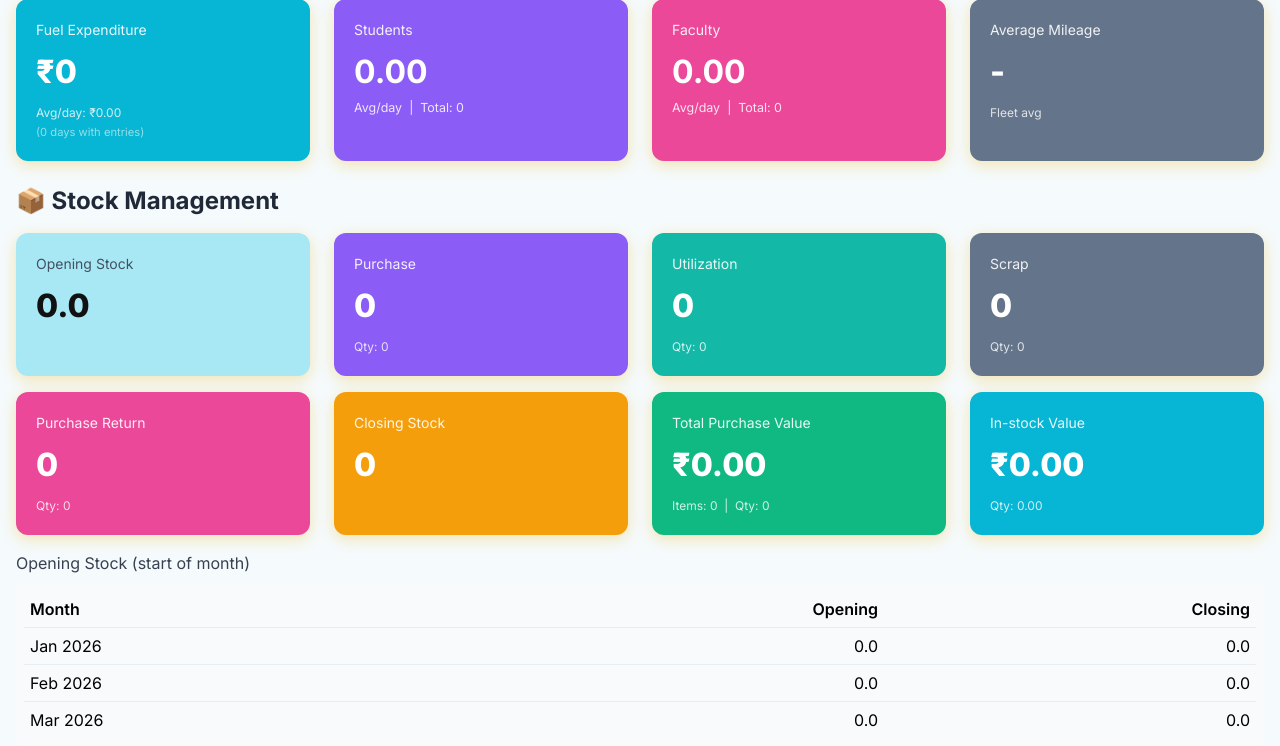
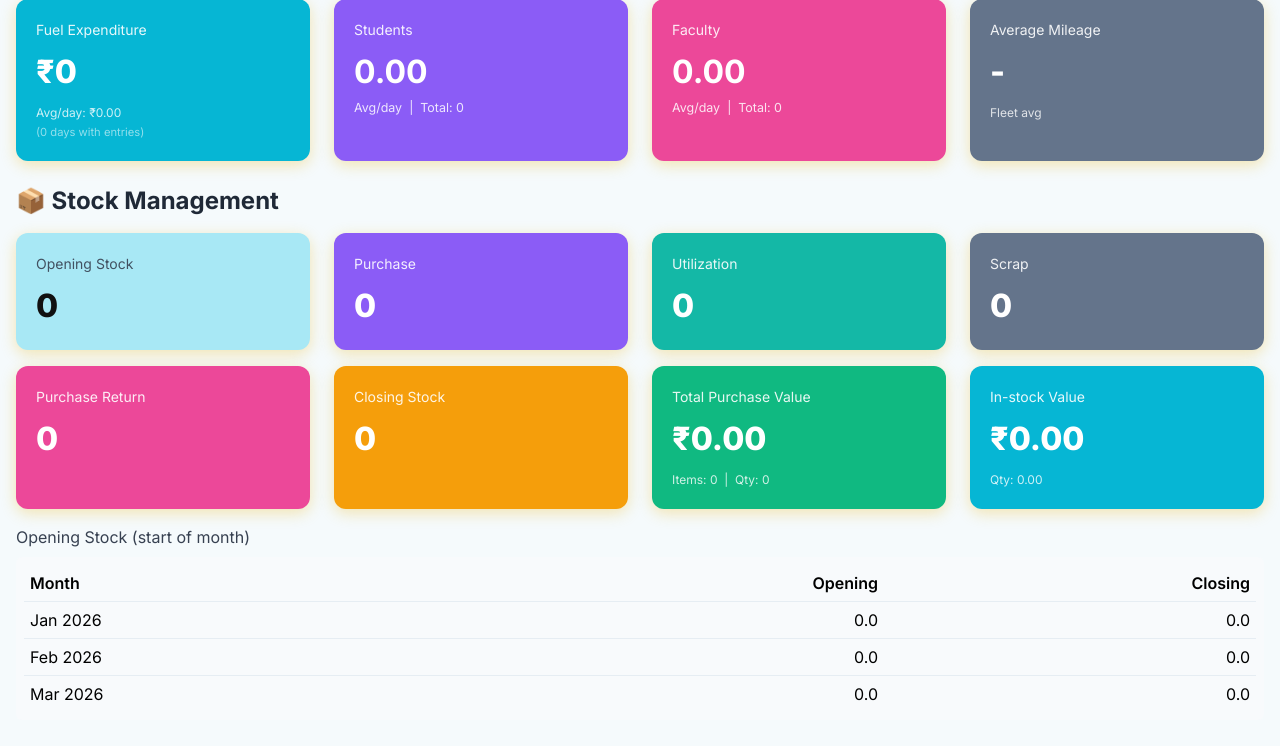
Before and after one commit to pmcdrivelogs/drivelogs, a Flask app: a page that uses templates/admin_analytics_dashboard.html in a window 1280 px wide. Shown: the part 796-1542 px from the top of the page. Run offline with Flask 3, Linux system fonts and the light colour scheme; the visitor is signed in with stand-in values (Sample User, id 1); data that the repository does not hold is empty; some libraries are stand-ins or nearby versions.

Commit message:
Refactor stock management fields in admin dashboard

```diff
--- a/templates/admin_analytics_dashboard.html
+++ b/templates/admin_analytics_dashboard.html
@@ -305,25 +305,25 @@
           </div>
           <div class="stat-box" style="background:#8b5cf6;">
             <h3>Purchase</h3>
-            <div class="value" id="purchasesCount">0</div>
-            <div class="change">Qty: <span id="purchasesQty">0</span></div>
+            <div class="value" id="purchasesQty">0</div>
+            <span id="purchasesCount" style="display:none;">0</span>
           </div>
           <div class="stat-box" style="background:#14b8a6;">
             <h3>Utilization</h3>
-            <div class="value" id="utilizationCount">0</div>
-            <div class="change">Qty: <span id="utilizationQty">0</span></div>
+            <div class="value" id="utilizationQty">0</div>
+            <span id="utilizationCount" style="display:none;">0</span>
           </div>
           <div class="stat-box" style="background:#64748b;">
             <h3>Scrap</h3>
-            <div class="value" id="scrapCount">0</div>
-            <div class="change">Qty: <span id="scrapQty">0</span></div>
+            <div class="value" id="scrapQty">0</div>
+            <span id="scrapCount" style="display:none;">0</span>
           </div>
         </div>
         <div class="grid grid-cols-1 md:grid-cols-2 lg:grid-cols-4 gap-6 mt-4">
           <div class="stat-box" style="background:#ec4899;">
             <h3>Purchase Return</h3>
-            <div class="value" id="purchaseReturnCount">0</div>
-            <div class="change">Qty: <span id="purchaseReturnQty">0</span></div>
+            <div class="value" id="purchaseReturnQty">0</div>
+            <span id="purchaseReturnCount" style="display:none;">0</span>
           </div>
           <div class="stat-box" style="background:#f59e0b;">
             <h3>Closing Stock</h3>
@@ -818,42 +818,43 @@
       }
       document.getElementById('avgMileage').textContent = avgM;
 
-      // Stock management fields (prefer authoritative overallStockTotals when provided)
-      const stockSource = (overallStockTotals && Object.keys(overallStockTotals).length) ? overallStockTotals : data;
-      if (document.getElementById('openingStock')) {
-        if (typeof stockSource.opening_stock !== 'undefined') document.getElementById('openingStock').textContent = stockSource.opening_stock;
-        else if (typeof data.opening_stock !== 'undefined') document.getElementById('openingStock').textContent = data.opening_stock;
-      }
+      // Stock management fields — all period-specific from data
       if (document.getElementById('purchasesCount')) document.getElementById('purchasesCount').textContent = data.total_purchases || 0;
-      // Use authoritative totals from get_stock_totals() — same source as inventory page
-      if (document.getElementById('purchasesQty')) document.getElementById('purchasesQty').textContent = (overallStockTotals.total_original_received_qty !== undefined ? overallStockTotals.total_original_received_qty : (data.purchases_qty || 0));
+      // All Stock Management qty/count fields use period-specific data only
+      if (document.getElementById('purchasesQty')) document.getElementById('purchasesQty').textContent = (data.purchases_qty || 0);
       if (document.getElementById('utilizationCount')) document.getElementById('utilizationCount').textContent = data.total_utilization || 0;
-      if (document.getElementById('utilizationQty')) document.getElementById('utilizationQty').textContent = (overallStockTotals.total_utilized_qty !== undefined ? overallStockTotals.total_utilized_qty : (data.utilization_qty || 0));
+      if (document.getElementById('utilizationQty')) document.getElementById('utilizationQty').textContent = (data.utilization_qty || 0);
       if (document.getElementById('scrapCount')) document.getElementById('scrapCount').textContent = data.total_scrap || 0;
-      if (document.getElementById('scrapQty')) document.getElementById('scrapQty').textContent = (overallStockTotals.total_scrapped_qty !== undefined ? overallStockTotals.total_scrapped_qty : (data.scrap_qty || 0));
+      if (document.getElementById('scrapQty')) document.getElementById('scrapQty').textContent = (data.scrap_qty || 0);
       if (document.getElementById('purchaseReturnCount')) document.getElementById('purchaseReturnCount').textContent = data.total_purchase_returns || 0;
       if (document.getElementById('purchaseReturnQty')) document.getElementById('purchaseReturnQty').textContent = (data.purchase_return_qty || 0);
-      // Closing Stock = authoritative total_current_qty (same as In Stock on inventory page)
-      const closingStockVal = overallStockTotals.total_current_qty !== undefined ? overallStockTotals.total_current_qty : (overallStockTotals.closing_stock_qty || data.closing_stock || 0);
+      // Opening Stock = balance before the selected period
+      if (document.getElementById('openingStock')) {
+        const os = (data.opening_stock !== undefined && data.opening_stock !== null) ? data.opening_stock
+                 : (data.opening_stock_qty !== undefined ? data.opening_stock_qty : 0);
+        document.getElementById('openingStock').textContent = os;
+      }
+      // Closing Stock = balance at end of selected period
+      const closingStockVal = (data.closing_stock_qty !== undefined && data.closing_stock_qty !== null) ? data.closing_stock_qty : (data.closing_stock || 0);
       if (document.getElementById('closingStock')) document.getElementById('closingStock').textContent = closingStockVal;
       // Total purchase value: always period-specific (from data, not overall stock)
       if (document.getElementById('totalPurchaseValue')) {
         const tp = data.total_purchase_value || 0;
         document.getElementById('totalPurchaseValue').textContent = '₹' + (typeof tp === 'number' ? tp.toFixed(2) : tp);
       }
-      // In-stock value: authoritative from overallStockTotals when available
+      // In-stock value: authoritative from overallStockTotals (real-time balance, not period-specific)
       if (document.getElementById('instockValue')) {
-        const iv = (stockSource.instock_value !== undefined) ? stockSource.instock_value : (data.instock_value || 0);
+        const iv = (overallStockTotals.instock_value !== undefined) ? overallStockTotals.instock_value : (data.instock_value || 0);
         document.getElementById('instockValue').textContent = '₹' + (typeof iv === 'number' ? iv.toFixed(2) : iv);
       }
-      // In-stock quantity (use authoritative total_current_qty or fallbacks)
+      // In-stock quantity: authoritative current balance from overallStockTotals
       if (document.getElementById('instockQty')) {
-        const iq = stockSource.total_current_qty || stockSource.closing_stock_qty || data.total_current_qty || data.closing_stock_qty || 0;
+        const iq = overallStockTotals.total_current_qty || overallStockTotals.closing_stock_qty || data.total_current_qty || closingStockVal || 0;
         document.getElementById('instockQty').textContent = (typeof iq === 'number' ? iq.toFixed(2) : iq);
       }
       // Populate total purchase items and qty — period-specific
       if (document.getElementById('totalPurchaseItems')) document.getElementById('totalPurchaseItems').textContent = (data.total_purchases || 0);
-      if (document.getElementById('totalPurchaseQty')) document.getElementById('totalPurchaseQty').textContent = (data.purchases_qty || data.total_original_received_qty || 0);
+      if (document.getElementById('totalPurchaseQty')) document.getElementById('totalPurchaseQty').textContent = (data.purchases_qty || 0);
 
       // Expenditure breakdown (populate totals)
       if (document.getElementById('purchaseExpenditure')) document.getElementById('purchaseExpenditure').textContent = '₹' + ((data.purchase_expenditure || data.total_purchase_value) || 0).toFixed(2);
@@ -1338,14 +1339,14 @@
 
         [
           { label:'Opening Stock',  value:el('openingStock'),    sub:null,                                          bg:[20,184,166]  },
-          { label:'Purchase',       value:el('purchasesCount'),  sub:'Qty: '+el('purchasesQty'),                    bg:[139,92,246]  },
-          { label:'Utilization',    value:el('utilizationCount'),sub:'Qty: '+el('utilizationQty'),                  bg:[13,148,136]  },
-          { label:'Scrap',          value:el('scrapCount'),      sub:'Qty: '+el('scrapQty'),                        bg:[100,116,139] },
+          { label:'Purchase',       value:el('purchasesQty'),    sub:null,                                          bg:[139,92,246]  },
+          { label:'Utilization',    value:el('utilizationQty'),  sub:null,                                          bg:[13,148,136]  },
+          { label:'Scrap',          value:el('scrapQty'),        sub:null,                                          bg:[100,116,139] },
         ].forEach((c,i) => sCard(M+i*(cW4+G), y, cW4, CH, c.label, c.value, c.sub, c.bg));
         y += CH + 2;
 
         [
-          { label:'Purchase Return',      value:el('purchaseReturnCount'), sub:'Qty: '+el('purchaseReturnQty'),                       bg:[236,72,153] },
+          { label:'Purchase Return',      value:el('purchaseReturnQty'),   sub:null,                                                   bg:[236,72,153] },
           { label:'Closing Stock',        value:el('closingStock'),        sub:null,                                                   bg:[245,158,11] },
           { label:'Total Purchase Value', value:el('totalPurchaseValue'),  sub:'Items: '+el('totalPurchaseItems')+'  Qty: '+el('totalPurchaseQty'), bg:[16,185,129] },
           { label:'In-stock Value',       value:el('instockValue'),        sub:'Qty: '+el('instockQty'),                               bg:[6,182,212]  },
```
